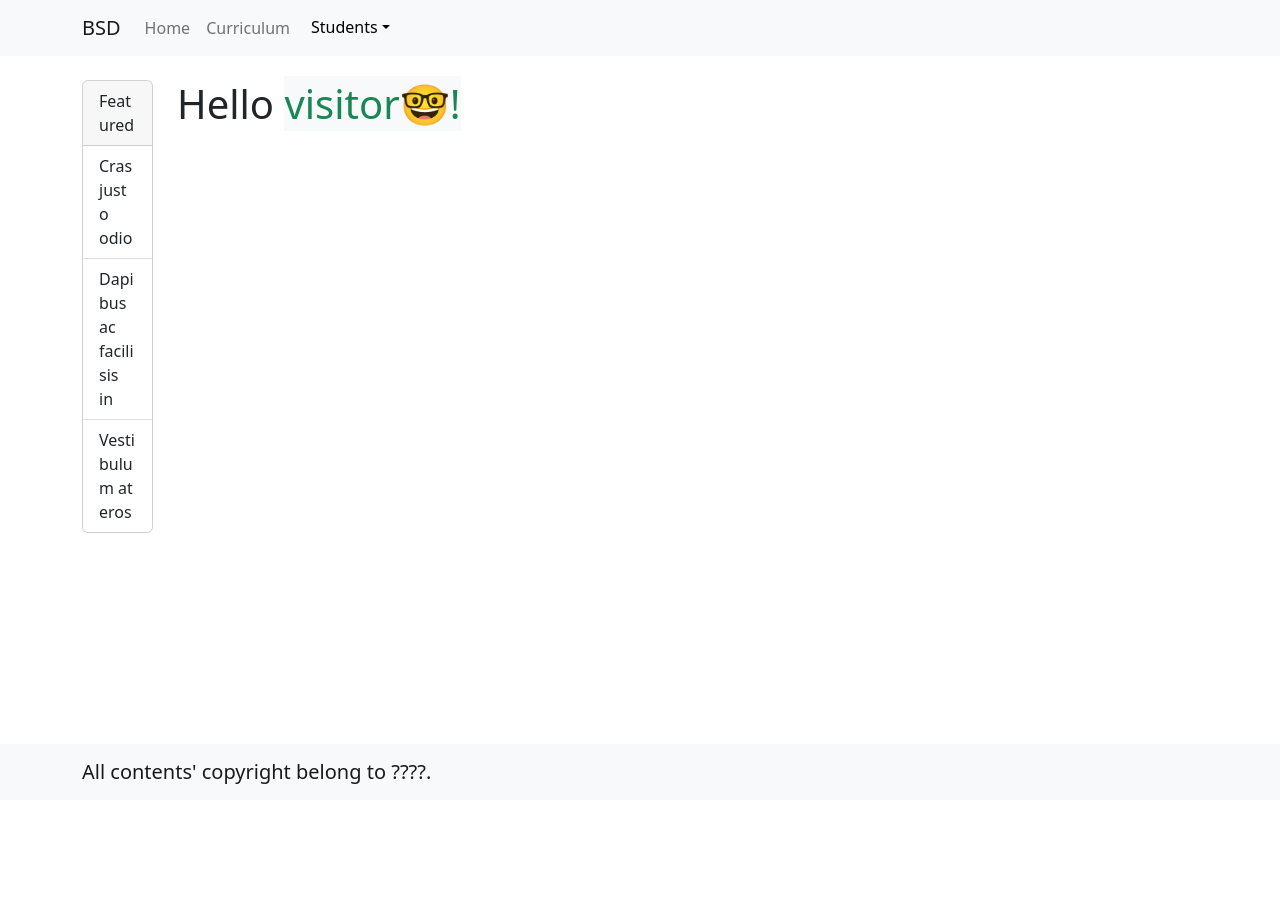
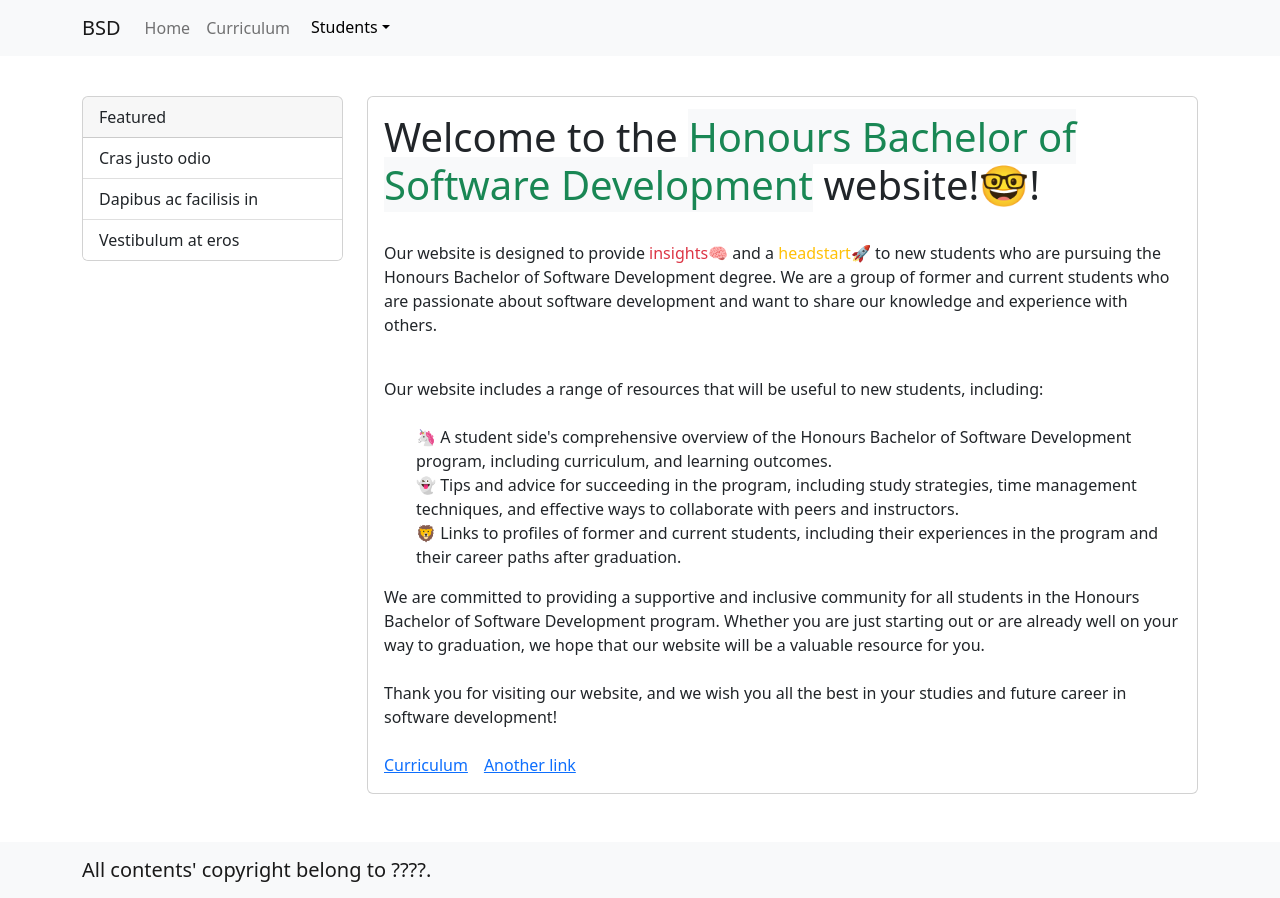
Before and after one commit to agam-singh-talwar/Why-Coding, a Next.js app in the folder my-app/: page / in a window 1280 px wide. Before the commit the page ends 800 px from the top, so only its background shows below. Built offline with nearby package versions, Linux system fonts and the light colour scheme.

Commit message:
added emoj css and some  content to the home page

```diff
--- a/my-app/components/Layout.js
+++ b/my-app/components/Layout.js
@@ -10,7 +10,7 @@ return (
             {props.children}
         </Container>
         <br />
-        <Nav className="navbar fixed-bottom navbar-light bg-light">
+        <Nav className="navbar  navbar-light bg-light">
         <div className="container text-center">
         <a className="navbar-brand" href="#">All contents' copyright belong to ????.</a>
         </div>
--- a/my-app/components/navbar.js
+++ b/my-app/components/navbar.js
@@ -2,14 +2,14 @@ import { Nav, Navbar, Button, Dropdown } from "react-bootstrap";
 export default function navbar(){
   return(
     <>
-    <Navbar bg="light" expand="lg">
+    <Navbar fixed="top" bg="light" expand="lg">
         <div className="container text-center">
           <Navbar.Brand href="#">BSD</Navbar.Brand>
           <Navbar.Toggle aria-controls="basic-navbar-nav" />
           <Navbar.Collapse id="basic-navbar-nav">
             <Nav className="mr-auto">
-              <Nav.Link href="#">Home</Nav.Link>
-              <Nav.Link href="#">Curriculum</Nav.Link>
+              <Nav.Link href="/">Home</Nav.Link>
+              <Nav.Link href="/curriculum">Curriculum</Nav.Link>
               <Dropdown>
                 <Dropdown.Toggle variant="light" id="dropdown-basic">
                   Students
@@ -23,6 +23,7 @@ export default function navbar(){
           </Navbar.Collapse>
           </div>
         </Navbar>
+        <br/><br/><br/>
     </>
   )
 }
--- a/my-app/pages/_app.js
+++ b/my-app/pages/_app.js
@@ -1,4 +1,5 @@
 import 'bootstrap/dist/css/bootstrap.min.css';
+import "../styles/bullets.css";
 import Layout from '@/components/Layout';
 
 export default function App({ Component, pageProps }) {
--- a/my-app/pages/index.js
+++ b/my-app/pages/index.js
@@ -2,21 +2,43 @@
 export default function Home() {
   return (
     <>
-      <div class="row">
-        <div className="col-1 col-auto">
+    <div class="row">
+        <div className="col-3 col-auto">
         <div class="card" >
           <div class="card-header">
             Featured
           </div>
           <ul class="list-group list-group-flush">
-            <li class="list-group-item">Cras justo odio</li>
-            <li class="list-group-item">Dapibus ac facilisis in</li>
-            <li class="list-group-item">Vestibulum at eros</li>
+            <a class="list-group-item">Cras justo odio</a>
+            <a class="list-group-item">Dapibus ac facilisis in</a>
+            <a class="list-group-item">Vestibulum at eros</a>
           </ul>
         </div>
         </div>
-        <div className="col-11">
-        <h1>Hello <span className=" text-success bg-light">visitor🤓!</span></h1>
+        <div className="col-9">
+        <div class="card">
+          <div class="card-body">
+            <h1 className="card-title">Welcome to the <span className=" card-title text-success bg-light">Honours Bachelor of Software Development</span> website!🤓!</h1>
+            <br/>
+            <p class="card-text">Our website is designed to provide <span className="text-danger" > insights</span>🧠 and a <span className="text-warning"> headstart</span>🚀 to new students who are pursuing the Honours Bachelor of Software Development degree. We are a group of former and current students who are passionate about software development and want to share our knowledge and experience with others.</p>
+            <br/>
+            Our website includes a range of resources that will be useful to new students, including:
+            <br/><br/>
+            <ul className="bulletStyled">
+              <li>A student side's comprehensive overview of the Honours Bachelor of Software Development program, including curriculum, and learning outcomes.</li>
+              <li>Tips and advice for succeeding in the program, including study strategies, time management techniques, and effective ways to collaborate with peers and instructors.</li>
+              <li>Links to profiles of former and current students, including their experiences in the program and their career paths after graduation.</li>
+            </ul>
+            We are committed to providing a supportive and inclusive community for all students in the Honours Bachelor of Software Development program. Whether you are just starting out or are already well on your way to graduation, we hope that our website will be a valuable resource for you.
+            <br/><br/>
+            Thank you for visiting our website, and we wish you all the best in your studies and future career in software development!
+            <br/>
+            <br/>
+            <a href="/curriculum" class="card-link">Curriculum</a>
+            <a href="#" class="card-link">Another link</a>
+          </div>
+        </div>
+        <br/>
         </div>
       </div>
     </>
--- /dev/null
+++ b/my-app/styles/bullets.css
@@ -0,0 +1,33 @@
+.bulletStyled{
+    list-style: none;
+}
+.bulletStyled li::before{
+    content: '🦄 ';
+}
+.bulletStyled li:nth-child(2)::before{
+    content: '👻 ';
+}
+.bulletStyled li:nth-child(3)::before{
+    content: '🦁 ';
+}
+.bulletStyled li:nth-child(4)::before{
+    content: '🌈 ';
+}
+.bulletStyled li:nth-child(5)::before{
+    content: '🍣 ';
+}
+.bulletStyled li:nth-child(6)::before{
+    content: '🎯 ';
+}
+.bulletStyled li:nth-child(7)::before{
+    content: '💎 ';
+}
+.bulletStyled li:nth-child(8)::before{
+    content: '🎉 ';
+}
+.bulletStyled li:nth-child(9)::before{
+    content: '🎮 ';
+}
+.bulletStyled li:nth-child(10)::before{
+    content: '💣 ';
+}
```
Also changed, not shown: my-app/pages/curriculum.js (added, +7 -0 lines).
